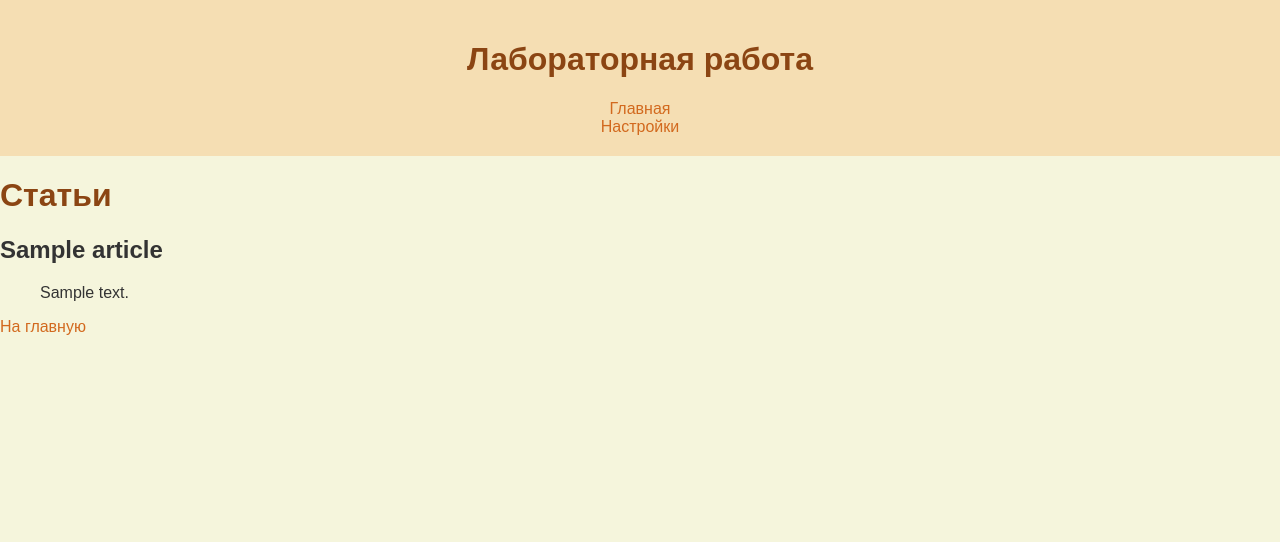
After one commit to OrlovaYaroslava/web-programming-labs-2, a Flask app: page /lab5/list in a window 1280 px wide. The commit adds this page. Shown: the top 542 px of the page. Run offline with Flask 3, Linux system fonts and the light colour scheme; the visitor is signed in with stand-in values (Sample User, id 1); a database or web service that is not in the repository returns one stand-in record (values such as "Sample title"); some libraries are stand-ins or nearby versions.

Commit message:
Вывод статей

```diff
--- a/lab5.py
+++ b/lab5.py
@@ -104,3 +104,27 @@ def create():
         return redirect(url_for('lab5.lab5_home'))
 
     return render_template('lab5/create_article.html')
+
+
+@lab5.route('/lab5/list', methods=['GET'])
+def list_articles():
+    login = session.get('login')
+    if not login:
+        return redirect('/lab5/login')
+
+    conn, cur = db_connect()
+
+    # Получаем ID пользователя по логину
+    cur.execute("SELECT id FROM users WHERE login = %s", (login,))
+    user = cur.fetchone()
+
+    if user:
+        user_id = user['id']
+        # Получаем статьи, принадлежащие этому пользователю
+        cur.execute("SELECT * FROM articles WHERE user_id = %s", (user_id,))
+        articles = cur.fetchall()
+    else:
+        articles = []
+
+    db_close(conn, cur)
+    return render_template('lab5/articles.html', articles=articles)
--- /dev/null
+++ b/templates/lab5/articles.html
@@ -0,0 +1,10 @@
+{% extends 'base.html' %}
+
+{% block main %}
+    <h1>Статьи</h1>
+    {% for article in articles %}
+        <h2>{{ article['title'] }}</h2>
+        <blockquote>{{ article['article_text'] | safe }}</blockquote>
+        <a href="/lab5">На главную</a>
+    {% endfor %}
+{% endblock %}
--- a/templates/lab5/create_article.html
+++ b/templates/lab5/create_article.html
@@ -1,7 +1,7 @@
 {% extends 'base.html' %}
 
 {% block main %}
-<h3>Создание статьи</h3>
+    <h1>Создание статьи</h1>
     <form method="post">
         <div>
             <label>Название статьи:</label>
@@ -9,7 +9,7 @@
         </div>
         <div>
             <label>Текст статьи:</label>
-        <textarea name="article_text" required></textarea>
+            <textarea name="article_text" rows="10" required></textarea>
         </div>
         <div>
             <button type="submit">Готово</button>
```
Lines whose indentation alone changed are shown as unchanged.
